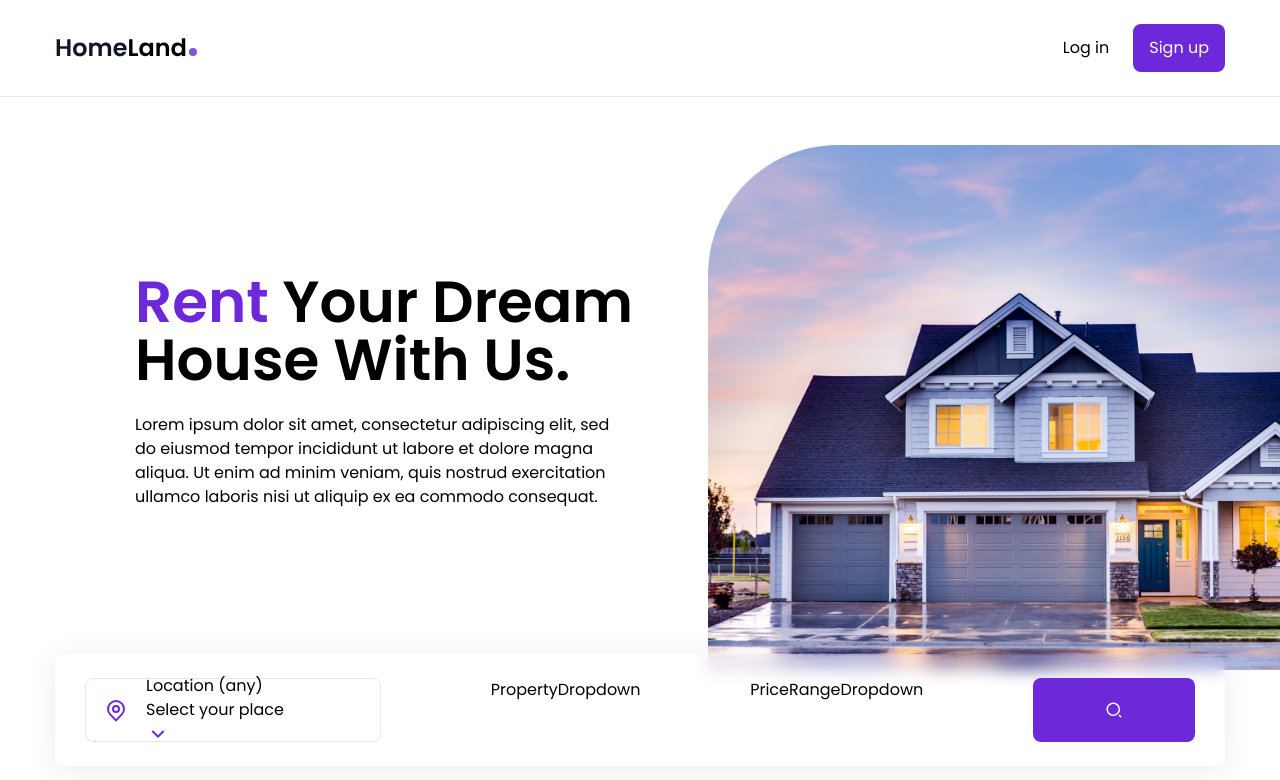
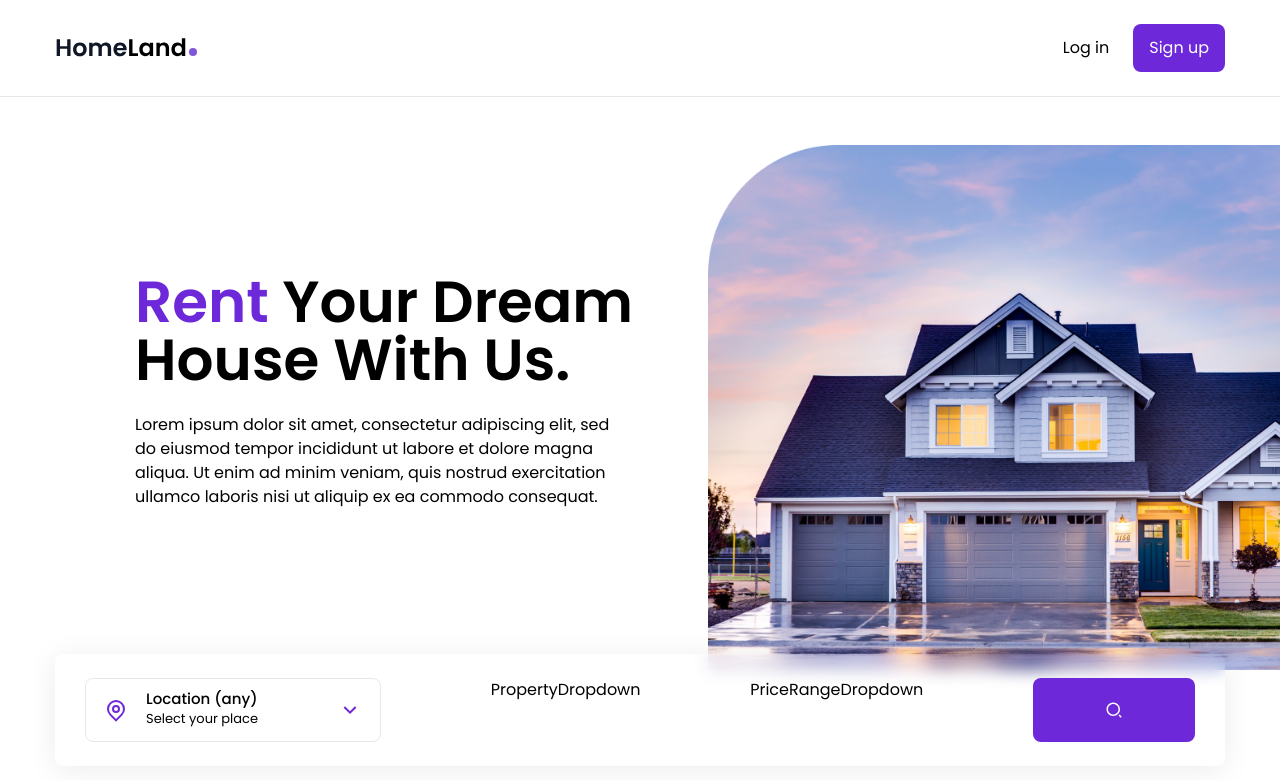
Before and after one commit to unclejames2610/Real-Estate, a React (Create React App) app: page / in a window 1280 px wide. Shown: the top 780 px of the page. Built offline with nearby package versions, Linux system fonts and the light colour scheme.

Commit message:
country dropdown

```diff
--- a/src/components/CountryDropdown.js
+++ b/src/components/CountryDropdown.js
@@ -18,15 +18,30 @@ const CountryDropdown = () => {
       >
         <RiMapPinLine className="dropdown-icon-primary" />
         <div>
-          <div>{country}</div>
-          <div>Select your place</div>
-          {isOpen ? (
-            <RiArrowUpSLine className="dropdown-icon-primary" />
-          ) : (
-            <RiArrowDownSLine className="dropdown-icon-primary" />
-          )}
+          <div className="text-[15px] font-medium leading-tight">{country}</div>
+          <div className="text-[13px]">Select your place</div>
         </div>
+        {isOpen ? (
+          <RiArrowUpSLine className="dropdown-icon-secondary" />
+        ) : (
+          <RiArrowDownSLine className="dropdown-icon-secondary" />
+        )}
       </Menu.Button>
+
+      <Menu.Items className="dropdown-menu">
+        {countries.map((country, index) => {
+          return (
+            <Menu.Item
+              onClick={() => setCountry(country)}
+              className="cursor-pointer hover:text-violet-700 transition"
+              as="li"
+              key={index}
+            >
+              {country}
+            </Menu.Item>
+          );
+        })}
+      </Menu.Items>
     </Menu>
   );
 };
--- a/src/components/HouseContext.js
+++ b/src/components/HouseContext.js
@@ -12,6 +12,18 @@ const HouseContextProvider = ({ children }) => {
   const [properties, setProperties] = useState([]);
   const [price, setPrice] = useState("Price range (any)");
   const [loading, setLoading] = useState(false);
+
+  // return all countries
+  useEffect(() => {
+    const allCountries = houses.map((house) => {
+      return house.country;
+    });
+
+    // remove duplicates
+    const uniqueCountries = ["Location (any)", ...new Set(allCountries)];
+
+    setCountries(uniqueCountries);
+  }, []);
 
   return (
     <HouseContext.Provider
```
